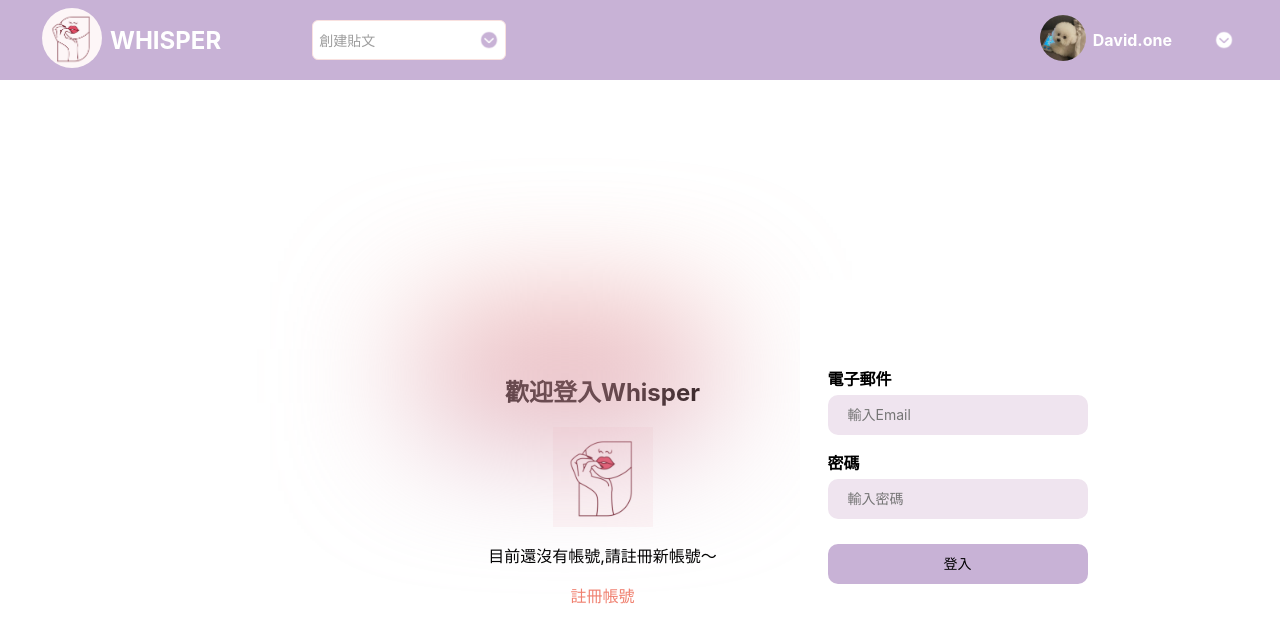
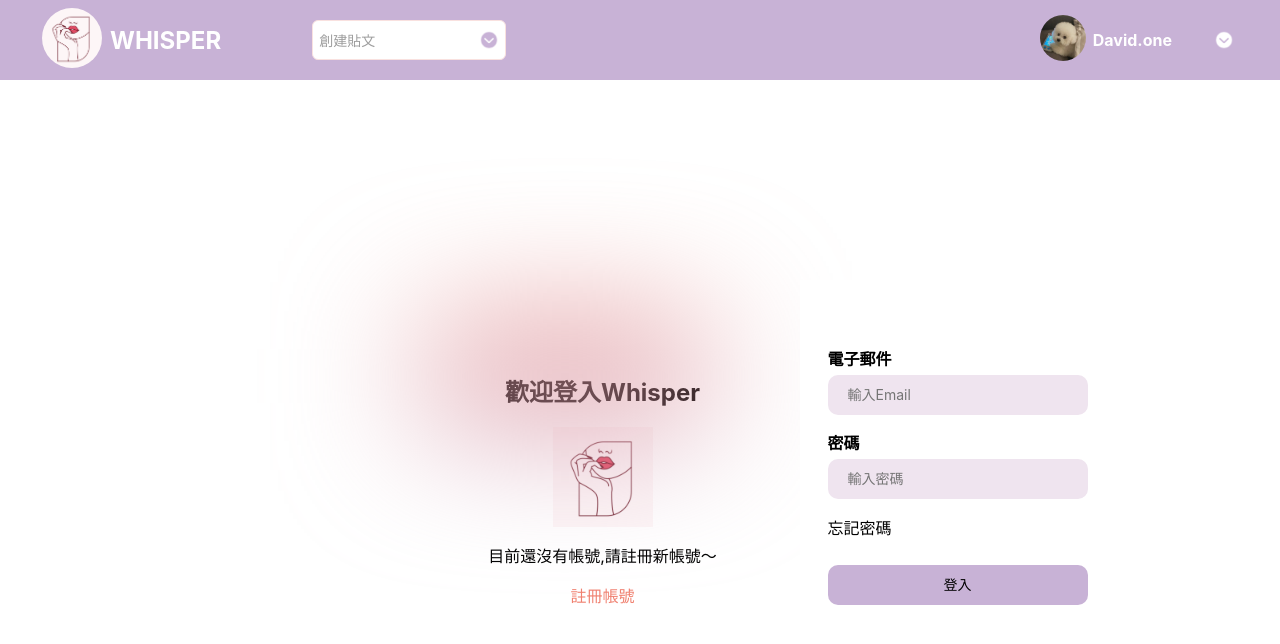
Before and after one commit to Elise0419/Whisper, a React (Create React App) app: page /login in a window 1280 px wide. Shown: the top 644 px of the page. Built offline with nearby package versions, Linux system fonts and the light colour scheme.

Commit message:
9/14 10:59 forgotpassword.jsx

```diff
--- a/src/component/Login.jsx
+++ b/src/component/Login.jsx
@@ -87,6 +87,7 @@ function Login() {
                   <span className="error">{errors.password}</span>
                 )}
               </div>
+              <div><p>忘記密碼</p></div>
               <button type="submit" className="btnSuccess">
                 登入
               </button>
```
Also changed, not shown: src/component/Forgotpassword.jsx (added).
